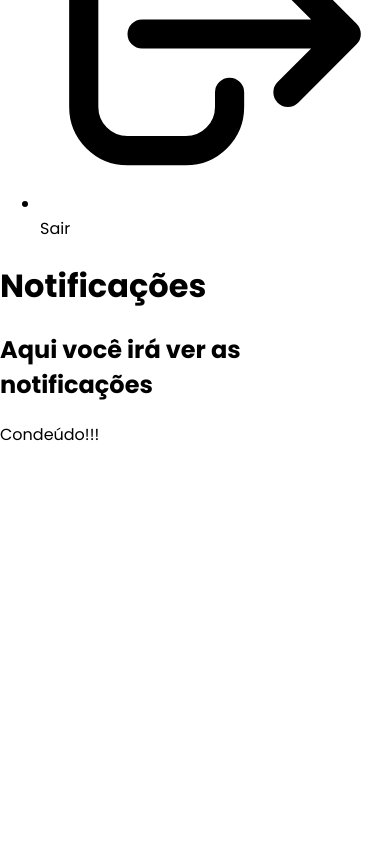
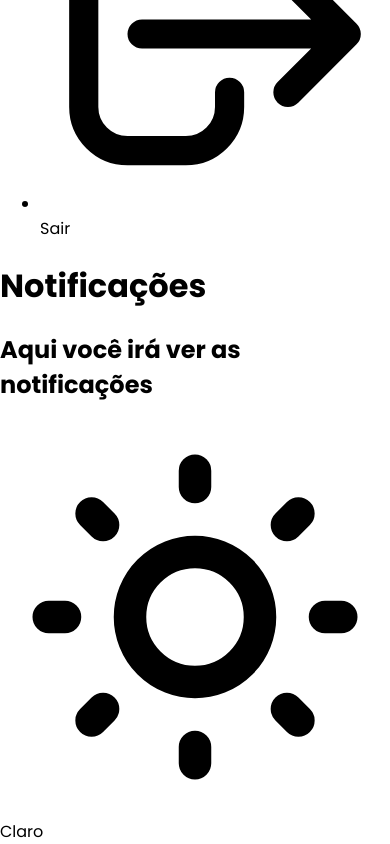
Before and after one commit to danibotelho/next-authentication-firebase, a Next.js app: page /notificacoes in a window 390 px wide. Shown: the part 1319-2163 px from the top of the page. Before the commit the page ends 1766 px from the top, so only its background shows below. Built offline with nearby package versions, Linux system fonts and the light colour scheme.

Commit message:
criacao do contexto e botao de alterar o modo

```diff
--- a/src/components/icons/index.tsx
+++ b/src/components/icons/index.tsx
@@ -44,3 +44,21 @@
       <path strokeLinecap="round" strokeLinejoin="round" strokeWidth={2} d="M17 16l4-4m0 0l-4-4m4 4H7m6 4v1a3 3 0 01-3 3H6a3 3 0 01-3-3V7a3 3 0 013-3h4a3 3 0 013 3v1" />
   </svg>
 )
+
+export const IconeSol = (tamanho = 6) => (
+  <svg xmlns="http://www.w3.org/2000/svg" className={`h-${tamanho} w-${tamanho}`} fill="none" viewBox="0 0 24 24" stroke="currentColor">
+      <path strokeLinecap="round" strokeLinejoin="round" strokeWidth={2} d="M12 3v1m0 16v1m9-9h-1M4 12H3m15.364 6.364l-.707-.707M6.343 6.343l-.707-.707m12.728 0l-.707.707M6.343 17.657l-.707.707M16 12a4 4 0 11-8 0 4 4 0 018 0z" />
+  </svg>
+)
+
+export const IconeLua = (tamanho = 6) => (
+  <svg xmlns="http://www.w3.org/2000/svg" className={`h-${tamanho} w-${tamanho}`} fill="none" viewBox="0 0 24 24" stroke="currentColor">
+      <path strokeLinecap="round" strokeLinejoin="round" strokeWidth={2} d="M20.354 15.354A9 9 0 018.646 3.646 9.003 9.003 0 0012 21a9.003 9.003 0 008.354-5.646z" />
+  </svg>
+)
+
+export const IconeAtencao = (tamanho = 6) => (
+  <svg xmlns="http://www.w3.org/2000/svg" className={`h-${tamanho} w-${tamanho}`} fill="none" viewBox="0 0 24 24" stroke="currentColor">
+      <path strokeLinecap="round" strokeLinejoin="round" strokeWidth={2} d="M12 9v2m0 4h.01m-6.938 4h13.856c1.54 0 2.502-1.667 1.732-3L13.732 4c-.77-1.333-2.694-1.333-3.464 0L3.34 16c-.77 1.333.192 3 1.732 3z" />
+  </svg>
+)
--- /dev/null
+++ b/src/components/template/BotaoAlternarTema.tsx
@@ -0,0 +1,75 @@
+import { IconeLua, IconeSol } from "../icons";
+
+interface BotaoAlternarTemaProps {
+  tema?: string;
+  alternarTema?: () => void;
+}
+export default function BotaoAlternarTema(props: BotaoAlternarTemaProps) {
+  return props.tema === "dark" ? (
+    <div
+      onClick={props.alternarTema}
+      className={`hidden sm:flex items-center cursor-pointer
+    bg-gradient-to-r from-yellow-300 to-yellow-600
+    w-14 lg:w-24 h-8 p-1 rounded-full
+`}
+    >
+
+      <div
+        className={`
+                flex items-center justify-center
+                bg-white text-yellow-600
+                w-6 h-6 rounded-full
+            `}
+      >
+        {IconeSol(4)}
+      </div>
+
+      <div
+        className={`
+                hidden lg:flex items-center ml-4
+                text-white
+            `}
+      >
+
+        <span className="text-sm">Claro</span>
+      </div>
+    </div>
+  ) : (
+    <div
+      onClick={props.alternarTema}
+      className={`
+  hidden sm:flex items-center justify-end cursor-pointer
+  bg-gradient-to-r from-gray-500 to-gray-900
+  w-14 lg:w-24 h-8 p-1 rounded-full
+`}
+    >
+      <div
+        className={`
+      hidden lg:flex items-center mr-2
+      text-gray-300
+  `}
+      >
+        <span className="text-sm">Escuro</span>
+      </div>
+      <div
+        className={`
+      flex items-center justify-center
+      bg-black text-yellow-300
+      w-6 h-6 rounded-full
+  `}
+      >
+        {IconeLua(4)}
+      </div>
+    </div>
+  );
+}
+
+
+
+
+{/*
+-hidden sm:flex, informa que qndo o dispositivo for muito pequeno
+    o botão deve sumir.
+-hidden lg:flex informa que por padrão o texto será escondido e que qndo
+    atingir determinado tamanho , o texto irá aparecer
+*/}
--- a/src/components/template/Conteudo.tsx
+++ b/src/components/template/Conteudo.tsx
@@ -6,7 +6,7 @@
   export default function Conteudo(props: ConteudoProps) {
     return (
       <>
-        <div className={`flex flex-col mt-7 dark:text-gray-200`}>
+        <div className={`flex flex-col text-red-100 mt-7 dark:text-gray-200`}>
           {props.children}
         </div>
       </>
--- a/src/components/template/Layout.tsx
+++ b/src/components/template/Layout.tsx
@@ -1,3 +1,4 @@
+import useAppData from "@/data/hook/useAppData";
 import Conteudo from "./Conteudo";
 import MenuLateral from "./MenuLateral";
 import TopBar from "./TopBar";
@@ -9,12 +10,13 @@
 }
 
 export default function Layout(props: LayoutProps) {
+  const {tema }= useAppData();
   return (
-    <div className={`dark flex h-screen w-screen`}>
+    <div className={`${tema} flex h-screen w-screen`}>
       <MenuLateral />
       <div className={`flex flex-col w-full p-7 bg-gray-300 dark:bg-gray-800 `}>
         <TopBar titulo={props.titulo} subtitulo={props.subtitulo} />
-        <Conteudo>Condeúdo!!!</Conteudo>
+        <Conteudo>{props.children}</Conteudo>
       </div>
     </div>
   );
--- a/src/components/template/MenuLateral.tsx
+++ b/src/components/template/MenuLateral.tsx
@@ -20,7 +20,7 @@
             texto={"Notificações"}
             icone={IconeSino}
           />
-          <MenuItem url={"/"} texto={"Ajustes"} icone={IconeAjustes} />
+          <MenuItem url={"/ajustes"} texto={"Ajustes"} icone={IconeAjustes} />
         </ul>
         <ul>
           <MenuItem
--- a/src/components/template/TopBar.tsx
+++ b/src/components/template/TopBar.tsx
@@ -1,3 +1,5 @@
+import useAppData from "@/data/hook/useAppData";
+import BotaoAlternarTema from "./BotaoAlternarTema";
 import Titulo from "./Titulo";
 
 interface TopBarProps {
@@ -6,10 +8,16 @@
 }
 
 export default function TopBar(props: TopBarProps) {
+  //usando context
+  const { tema, alternarTema } = useAppData();
+
   return (
     <>
-      <div>
-        <Titulo titulo={props.titulo} subtitulo={props.subtitulo}/>
+      <div className={`flex `}>
+        <Titulo titulo={props.titulo} subtitulo={props.subtitulo} />
+        <div className={`flex flex-grow justify-end items-center`}>
+          <BotaoAlternarTema tema={tema} alternarTema={alternarTema} />
+        </div>
       </div>
     </>
   );
--- /dev/null
+++ b/src/data/context/AppContext.tsx
@@ -0,0 +1,25 @@
+import { createContext, useState } from "react";
+
+type Tema = "dark" | "";
+
+interface AppContexProps {
+  tema?: Tema;
+  alternarTema?: () => void;
+}
+const AppContext = createContext<AppContexProps>({});
+
+export function AppProvider(props: any) {
+  const [tema, setTema] = useState<Tema>("dark");
+
+  function alternarTema() {
+    setTema(tema === "" ? "dark" : "");
+  }
+
+  return (
+    <AppContext.Provider value={{ tema, alternarTema }}>
+      {props.children}
+    </AppContext.Provider>
+  );
+}
+
+export default AppContext;
--- /dev/null
+++ b/src/data/hook/useAppData.ts
@@ -0,0 +1,6 @@
+import { useContext } from "react";
+import AppContext from "../context/AppContext";
+
+const useAppData = () => useContext(AppContext)
+
+export default useAppData
--- a/src/pages/_app.tsx
+++ b/src/pages/_app.tsx
@@ -1,7 +1,12 @@
-import '@/styles/globals.css'
-import 'tailwindcss/tailwind.css'
-import type { AppProps } from 'next/app'
+import "@/styles/globals.css";
+import "tailwindcss/tailwind.css";
+import type { AppProps } from "next/app";
+import { AppProvider } from "@/data/context/AppContext";
 
 export default function App({ Component, pageProps }: AppProps) {
-  return <Component {...pageProps} />
+  return (
+    <AppProvider>
+      <Component {...pageProps} />
+    </AppProvider>
+  );
 }
--- a/src/pages/index.tsx
+++ b/src/pages/index.tsx
@@ -7,7 +7,9 @@
         <Layout
           titulo={"Página Inicial"}
           subtitulo={"Estamos construindo um template admin"}
-        />
+        >
+          <h1>Conteudo</h1>
+        </Layout>
       </div>
     </>
   );
--- a/src/pages/notificacoes.tsx
+++ b/src/pages/notificacoes.tsx
@@ -1,14 +1,13 @@
+import BotaoAlternarTema from "@/components/template/BotaoAlternarTema";
 import Layout from "@/components/template/Layout";
 
 export default function Notificacoes() {
   return (
-    <>
-      <div>
-        <Layout
-          titulo={"Notificações"}
-          subtitulo={"Aqui você irá ver as notificações"}
-        />
-      </div>
-    </>
+    <div>
+      <Layout
+        titulo={"Notificações"}
+        subtitulo={"Aqui você irá ver as notificações"}
+      ></Layout>
+    </div>
   );
 }
```
Also changed, not shown: 1 other file (tests, documents, lock files or other folders).
